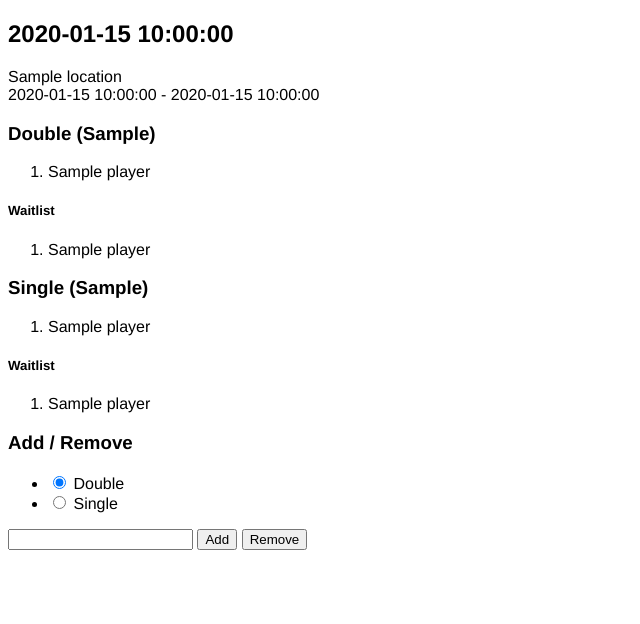
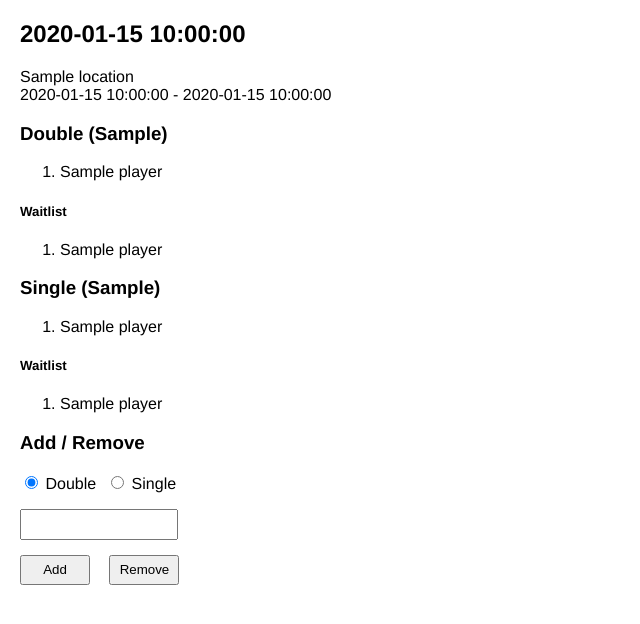
Before and after one commit to philip-zhan/badminton-group, a Flask app: template templates/index.html in a window 1280 px wide. Shown: the top 624 px of the page, without its empty margins (0-640 px from the left). Run offline with Flask 2, Linux system fonts and the light colour scheme; the template is opened without the code that fills it: values that come from a table or form of the project are taken from there, most other values are stand-ins (such as "Sample title", 1, 10 or a date in 2020).

Commit message:
Improve UI

```diff
--- a/static/style.css
+++ b/static/style.css
@@ -1,3 +1,26 @@
 body {
   font-family: "helvetica", sans-serif;
+  margin: 20px;
 }
+ul {
+  list-style-type: none;
+  padding-left: 0px;
+}
+ul li {
+  display: inline;
+  margin-right: 10px;
+}
+#player_name {
+  height: 25px;
+  width: 150px;
+  margin-bottom: 15px;
+}
+#add_submit {
+  height: 30px;
+  width: 70px;
+}
+#remove_submit {
+  height: 30px;
+  width: 70px;
+  margin-left: 15px;
+}
--- a/templates/index.html
+++ b/templates/index.html
@@ -1,5 +1,6 @@
 <!DOCTYPE html>
 <html>
+  <meta name="viewport" content="width=device-width, initial-scale=1.0">
   <head>
     <title>Badminton Groups</title>
     <script src="{{ url_for('static', filename='script.js') }}"></script>
@@ -47,6 +48,7 @@
     <form method="POST">
         {{ edit_form.player_type }}
         {{ edit_form.player_name }}
+        <br>
         {{ edit_form.add_submit }}
         {{ edit_form.remove_submit }}
         <input type="hidden" name="group_id" value="{{group['id']}}">
```
